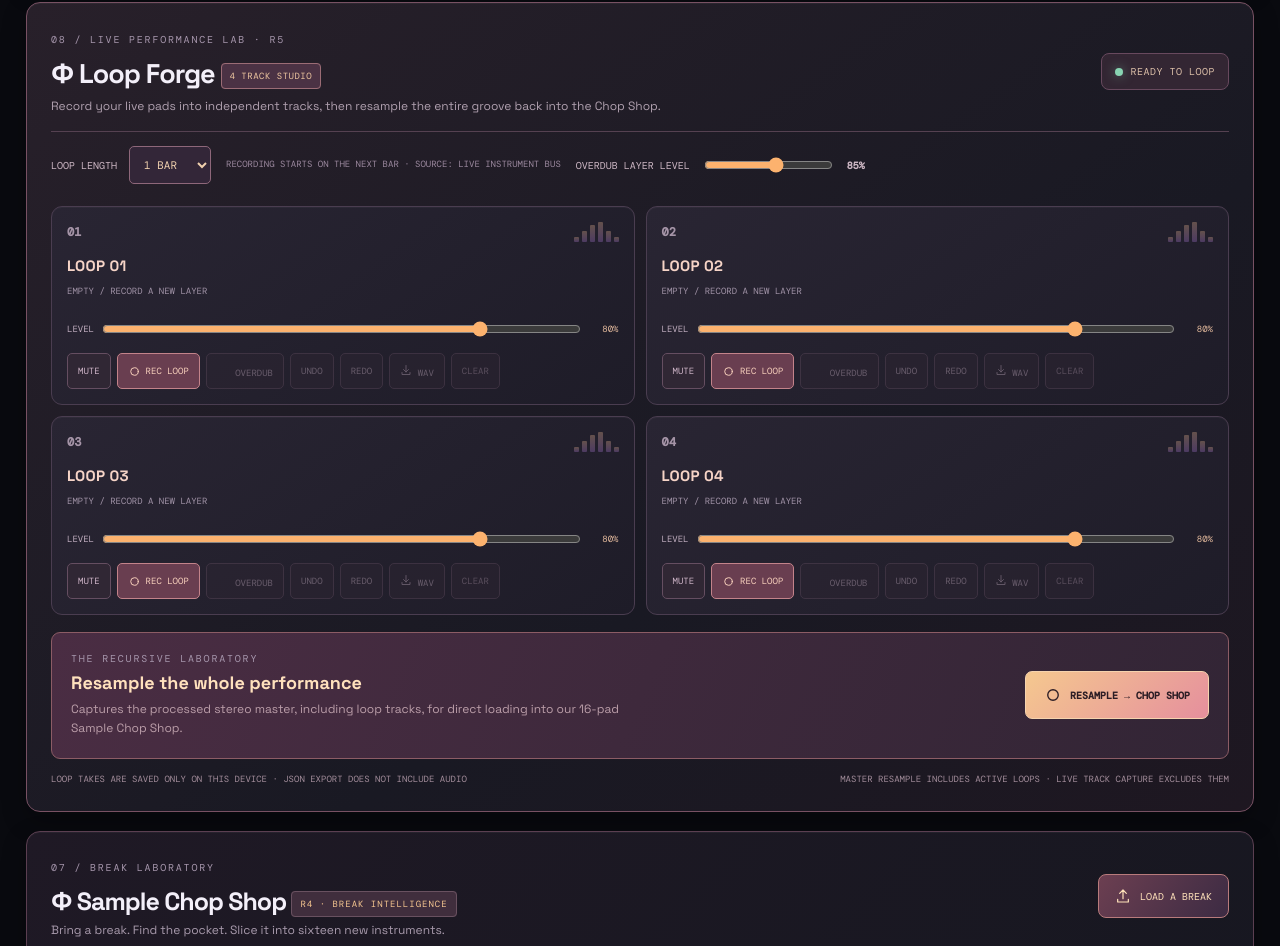
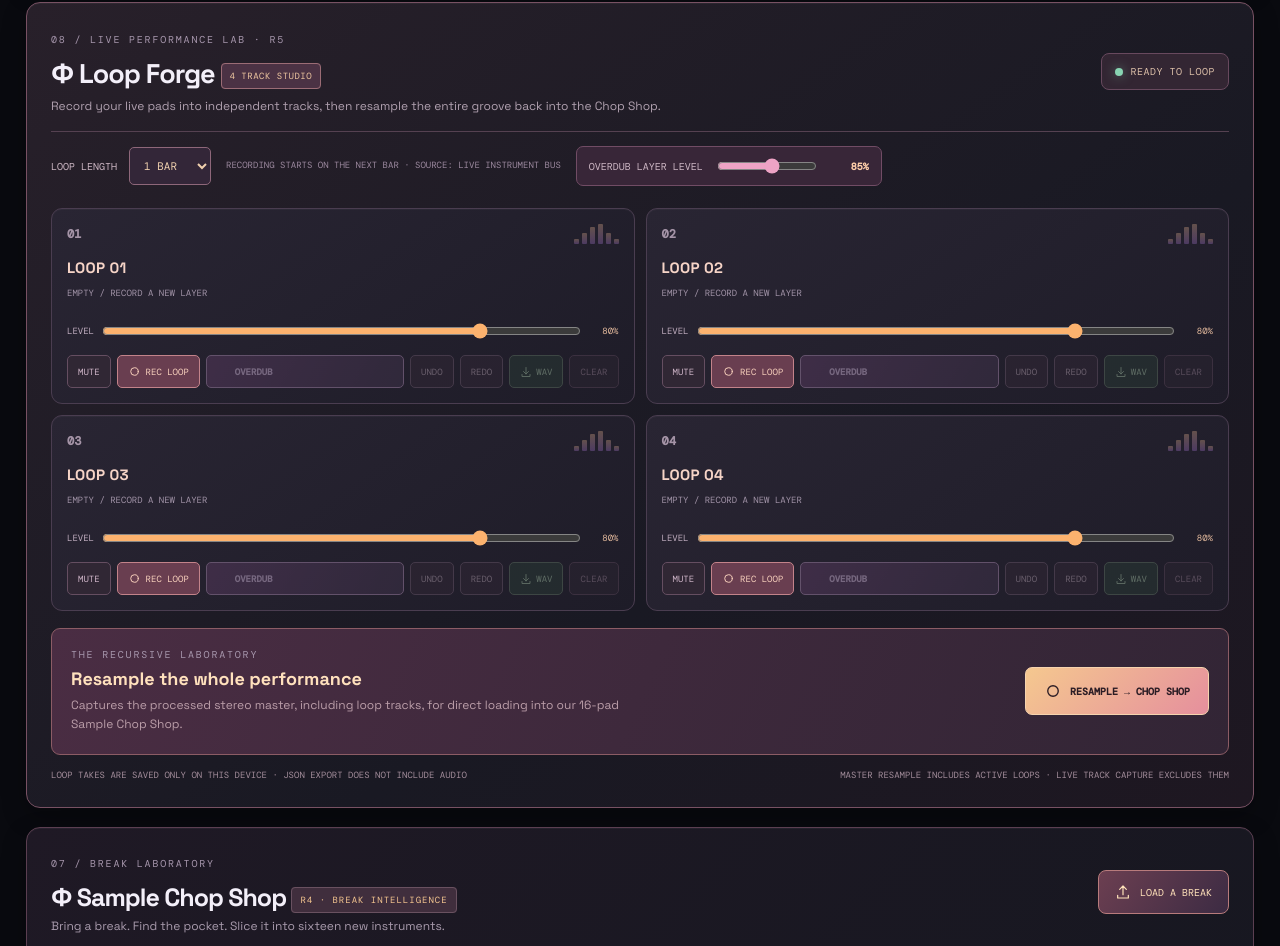
Before and after one commit to MichaelWave369/PhiBox, a React (Vite) app: page / in a window 1280 px wide. Shown: the part 1640-2586 px from the top of the page. Built offline with nearby package versions, Linux system fonts and the light colour scheme.

Commit message:
style: overdub layering, instant undo/redo and per-track WAV controls

```diff
--- a/src/styles.css
+++ b/src/styles.css
@@ -314,3 +314,34 @@
 @media(max-width:800px){.loop-forge-panel{padding:17px}.forge-track{padding:12px}.forge-header h2{font-size:23px}}
 @media(max-width:540px){.forge-tracks{grid-template-columns:1fr}.forge-resample button{width:100%}.forge-transport>span{width:100%}.forge-header h2 .forge-flag{display:inline-block;margin-top:7px}}
 @media(prefers-reduced-motion:reduce){.forge-meter.active i{animation:none}}
+
+
+/* PhiBox R6 / non-destructive overdub performer controls */
+.forge-overdub-level {
+  display:inline-flex;align-items:center;flex-wrap:wrap;gap:10px;
+  color:#e4c4d2;font:10px 'DM Mono',monospace;
+  border:1px solid #714c65;border-radius:7px;background:#382638;padding:9px 12px;
+}
+.forge-overdub-level input {width:100px;accent-color:#eea3c5}
+.forge-overdub-level input:disabled {opacity:.5}
+.forge-overdub-level b {min-width:38px;color:#ffcfab;font-size:10px;text-align:right}
+.forge-track-actions button.forge-overdub-button {
+  display:inline-flex;align-items:center;gap:5px;
+  border-color:#c39cc8;color:#f2d2fa;background:linear-gradient(115deg,#67416d,#473852);
+  font-weight:700;flex-grow:1;
+}
+.forge-track-actions button.forge-export-button {
+  display:inline-flex;align-items:center;gap:4px;
+  border-color:#6a836c;color:#bee5bd;background:#2c4137;
+}
+.forge-track-actions button.forge-undo-button {
+  border-color:#786276;color:#d4bdcc;background:#362938;
+}
+.forge-track.has-take .forge-track-actions button:not(:disabled):focus-visible {
+  outline:2px solid #ffd296;outline-offset:2px;
+}
+.forge-track-actions {align-content:start}
+@media(max-width:800px){
+  .forge-overdub-level {width:100%}
+  .forge-overdub-level input {flex:1;min-width:55px}
+}
```
